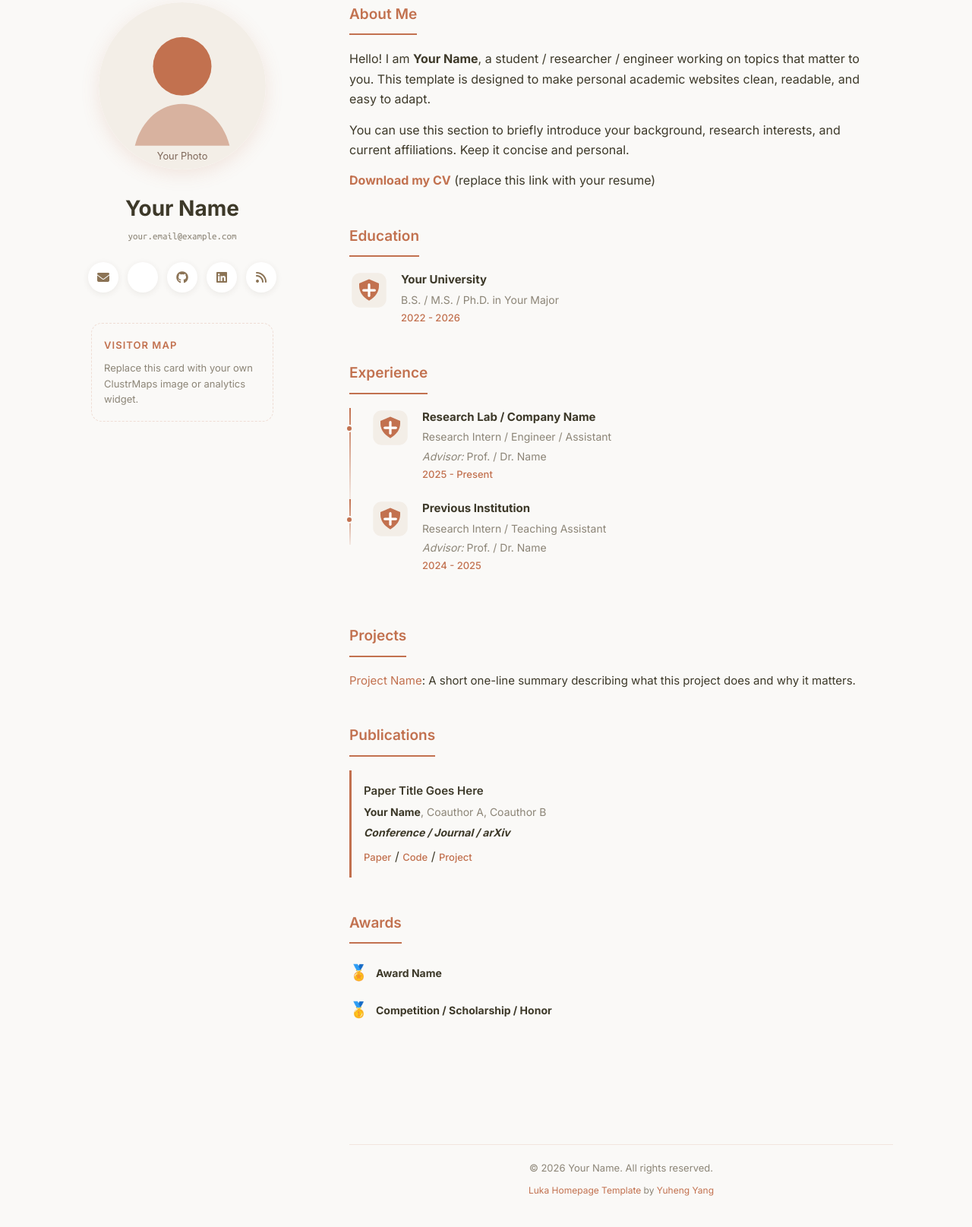
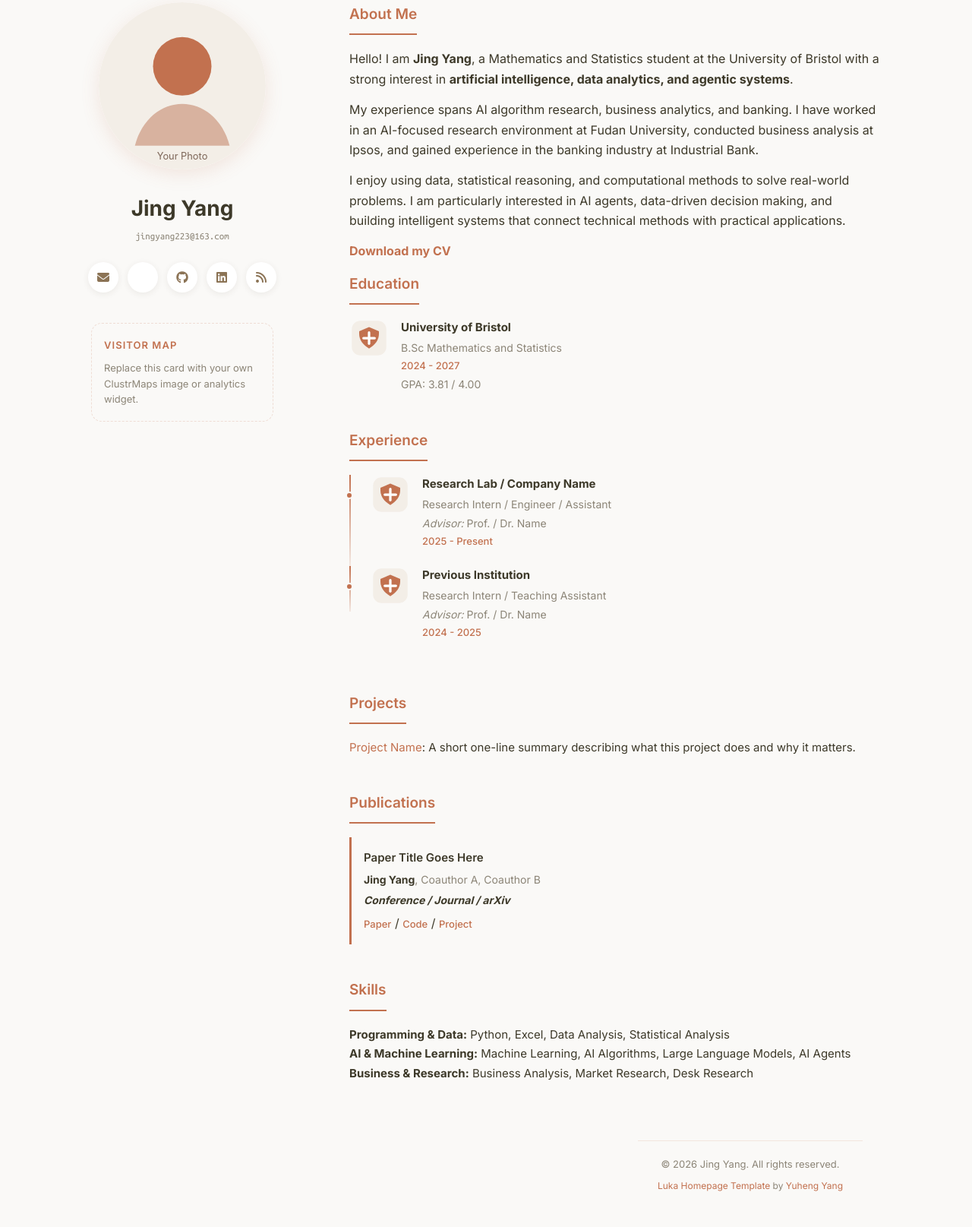
Before and after one commit to Jasmine-bot223/jing-yang-homepage, a plain HTML site: page index.html in a window 1280 px wide. Shown: the part 117-1732 px from the top of the page at 76% size. Drawn offline with Linux system fonts and the light colour scheme; some icons are missing.

Commit message:
Personalize homepage for Jing Yang
Updated personal information and added skills section.

```diff
--- a/index.html
+++ b/index.html
@@ -4,9 +4,9 @@
   <meta charset="UTF-8">
   <meta http-equiv="X-UA-Compatible" content="IE=edge">
   <meta name="viewport" content="width=device-width, initial-scale=1">
-  <title>Your Name - Homepage</title>
-  <meta name="description" content="A minimal academic homepage template for researchers, students, and creators.">
-  <meta name="keywords" content="academic homepage, personal website, portfolio, researcher, student">
+  <title>Jing Yang - Homepage</title>
+  <meta name="description" content="Personal website of Jing Yang, a Mathematics and Statistics at the University of Bristol interested in AI, data analytics, and agentic systems.">
+  <meta name="keywords" content="Jing Yang, Mathematics, Statistics, Artificial Intelligence, AI Agent, Data Analytics, University of Bristol">
   <link rel="icon" href="assets/img/favicon.svg" type="image/svg+xml">
 
   <link rel="preconnect" href="https://fonts.googleapis.com">
@@ -40,8 +40,8 @@
           <img src="assets/img/avatar.svg" alt="Profile avatar">
         </a>
 
-        <h1 class="site-name">Your Name</h1>
-        <p class="site-email">your.email@example.com</p>
+        <h1 class="site-name">Jing Yang</h1>
+        <p class="site-email">jingyang223@163.com</p>
 
         <div class="social-icons">
           <a href="mailto:your.email@example.com" title="Email"><i class="fa-solid fa-envelope"></i></a>
@@ -64,10 +64,33 @@
       <div class="section" id="about">
         <h2 class="section-title">About Me</h2>
         <div class="section-body">
-          <p>Hello! I am <strong>Your Name</strong>, a student / researcher / engineer working on topics that matter to you. This template is designed to make personal academic websites clean, readable, and easy to adapt.</p>
-          <p>You can use this section to briefly introduce your background, research interests, and current affiliations. Keep it concise and personal.</p>
-          <p><strong><a href="#" target="_blank" rel="noopener">Download my CV</a></strong> (replace this link with your resume)</p>
-        </div>
+  <p>
+    Hello! I am <strong>Jing Yang</strong>, a Mathematics and Statistics student
+    at the University of Bristol with a strong interest in
+    <strong>artificial intelligence, data analytics, and agentic systems</strong>.
+  </p>
+
+  <p>
+    My experience spans AI algorithm research, business analytics, and banking.
+    I have worked in an AI-focused research environment at Fudan University,
+    conducted business analysis at Ipsos, and gained experience in the banking
+    industry at Industrial Bank.
+  </p>
+
+  <p>
+    I enjoy using data, statistical reasoning, and computational methods to solve
+    real-world problems. I am particularly interested in AI agents, data-driven
+    decision making, and building intelligent systems that connect technical
+    methods with practical applications.
+  </p>
+
+  <p>
+    <strong>
+      <a href="assets/cv/Jing_Yang_CV.pdf" target="_blank">
+        Download my CV
+      </a>
+    </strong>
+  </p>
 </div>
 
       <div class="section" id="education">
@@ -77,9 +100,10 @@
             <div class="experience-item">
               <img src="assets/img/institution.svg" alt="Institution logo" class="institution-logo">
               <div class="experience-content">
-                <p class="exp-title"><strong>Your University</strong></p>
-                <p class="exp-detail">B.S. / M.S. / Ph.D. in Your Major</p>
-                <p class="exp-period">2022 - 2026</p>
+                <p class="exp-title"><strong>University of Bristol</strong></p>
+                <p class="exp-detail">B.Sc Mathematics and Statistics </p>
+                <p class="exp-period">2024 - 2027</p>
+                <p class="exp-detail">GPA: 3.81 / 4.00</p>
               </div>
             </div>
           </div>
@@ -133,7 +157,7 @@
                 <div class="pub-row">
                   <div class="pub-content">
                     <div class="title">Paper Title Goes Here</div>
-                    <div class="author"><strong>Your Name</strong>, Coauthor A, Coauthor B</div>
+                    <div class="author"><strong>Jing Yang</strong>, Coauthor A, Coauthor B</div>
                     <div class="periodical"><em><strong>Conference / Journal / arXiv</strong></em></div>
                     <div class="links">
                       <a href="#">Paper</a> / <a href="#">Code</a> / <a href="#">Project</a>
@@ -146,26 +170,31 @@
         </div>
       </div>
 
-      <div class="section" id="awards">
-        <h2 class="section-title">Awards</h2>
+<div class="section" id="skills">
+  <h2 class="section-title">Skills</h2>
+
   <div class="section-body">
-          <div class="awards-grid">
-            <div class="award-item">
-              <span class="award-icon">🏅</span>
-              <div class="award-text"><strong>Award Name</strong></div>
+    <div class="card project-card">
+      <strong>Programming & Data:</strong>
+      Python, Excel, Data Analysis, Statistical Analysis
     </div>
-            <div class="award-item">
-              <span class="award-icon">🥇</span>
-              <div class="award-text"><strong>Competition / Scholarship / Honor</strong></div>
+
+    <div class="card project-card">
+      <strong>AI & Machine Learning:</strong>
+      Machine Learning, AI Algorithms, Large Language Models, AI Agents
+    </div>
+
+    <div class="card project-card">
+      <strong>Business & Research:</strong>
+      Business Analysis, Market Research, Desk Research
     </div>
   </div>
 </div>
-      </div>
-    </section>
+
 
     <footer class="site-footer">
       <p>
-        &copy; 2026 Your Name. All rights reserved.
+        &copy; 2026 Jing Yang. All rights reserved.
         <br>
         <span class="template-credit"><a href="https://github.com/wzsyyh/luka-homepage-template">Luka Homepage Template</a> by <a href="https://wzsyyh.github.io/">Yuheng Yang</a></span>
       </p>
```
Lines whose indentation alone changed are shown as unchanged.
